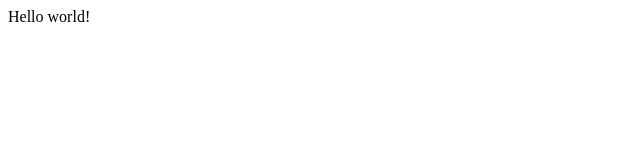
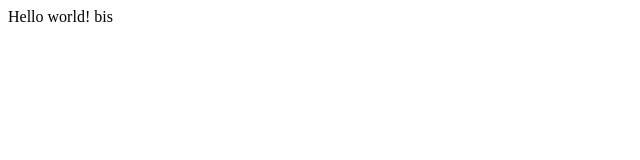
Before and after one commit to gerard-bosca/gerard-bosca.github.io, a plain HTML site: page index.html in a window 1280 px wide. Shown: the full height of the page, 0-640 px from the left. Drawn offline with Linux system fonts and the light colour scheme.

Commit message:
Initial commit for upload

```diff
--- a/index.html
+++ b/index.html
@@ -3,7 +3,7 @@
 
 <body>
 
-  Hello world!
+  Hello world! bis
 
 </body>
 
```
